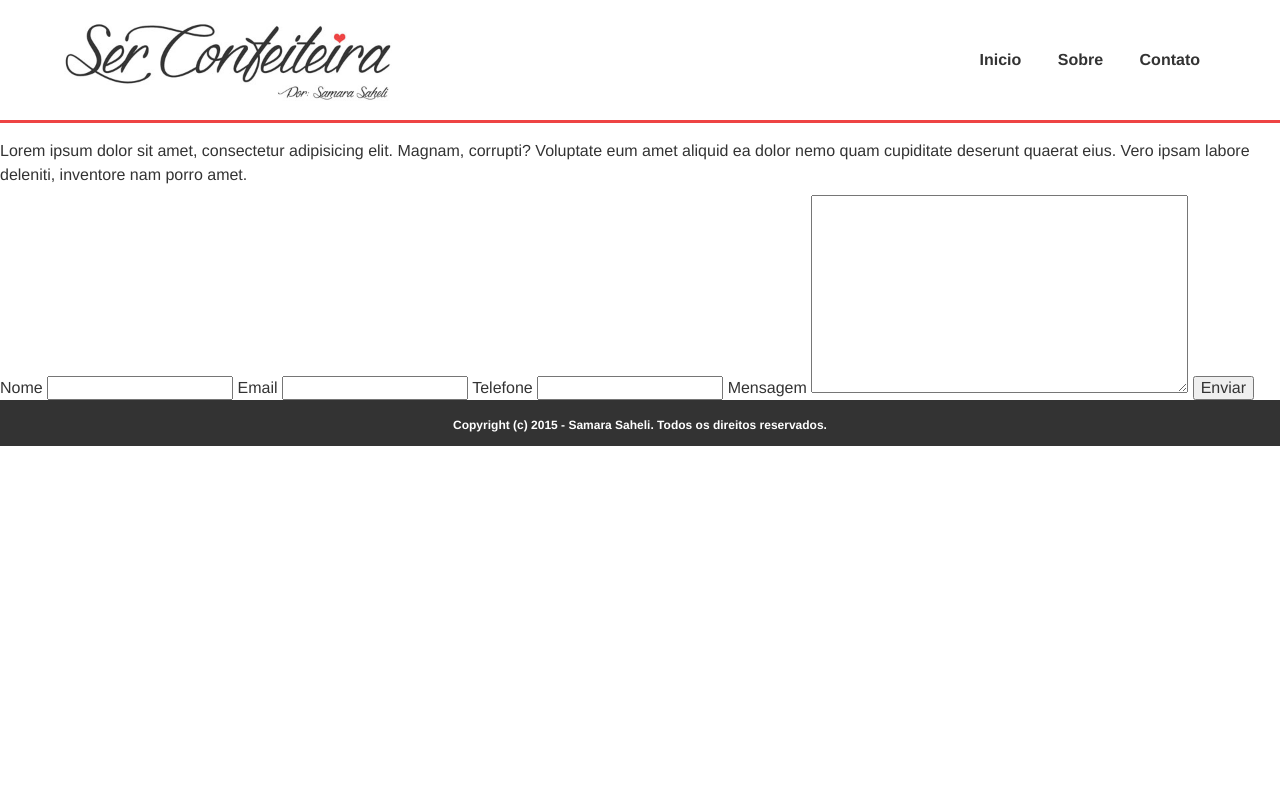
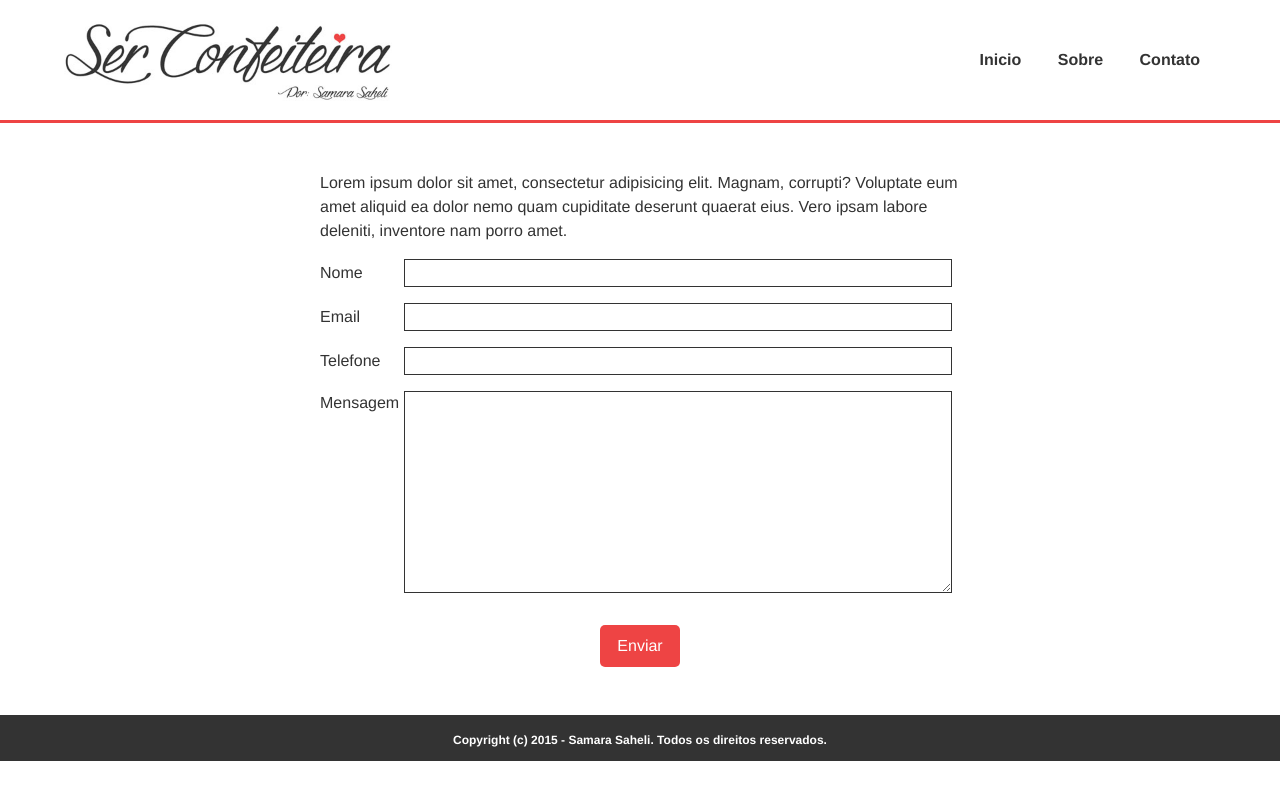
Before and after one commit to cassiocardoso/serconfeiteira, a Jekyll site: the page built from contato.html, in a window 1280 px wide. Shown: the top 800 px of the page. Built offline with Jekyll 4.4.1, drawn with Linux system fonts in a browser that asks for light colours.

Commit message:
Update contact form styling.

```diff
--- a/_sass/components/_buttons.scss
+++ b/_sass/components/_buttons.scss
@@ -14,6 +14,25 @@
   &:hover {
     background-color: darken(color(red), 15%);
     border-color: darken(color(red), 15%);
+    color: color(white);
+    text-decoration: none;
+  }
+}
+
+.btn--primary {
+  background-color: color(red);
+  border: none;
+  border-radius: 5px;
+  color: color(white);
+  display: block;
+  margin: 2rem auto 0 auto;
+  padding: .75rem 1rem;
+  text-align: center;
+  transition: all .4s ease-in-out;
+  width: 5rem;
+
+  &:hover {
+    background-color: darken(color(red), 15%);
     color: color(white);
     text-decoration: none;
   }
--- a/_sass/pages/_about.scss
+++ b/_sass/pages/_about.scss
@@ -6,3 +6,8 @@
   margin: 3rem auto;
   width: $post-snippet-content-width;
 }
+
+.about__title {
+  margin-top: 0;
+  margin-bottom: 2rem;
+}
--- a/_sass/pages/_contact.scss
+++ b/_sass/pages/_contact.scss
@@ -1,3 +1,33 @@
 /* ============================== *\
  * Contact Page
 \* ============================== */
+
+.contact-section {
+  margin: 3rem auto;
+  width: $post-snippet-content-width;
+}
+
+.form-item {
+  margin: 1rem 0;
+}
+
+.contact-label {
+  display: inline-block;
+  width: 80px;
+}
+
+.contact-input {
+  border: 1px solid color(black);
+  outline: none;
+  padding: .25rem .5rem;
+  transition: all .4s ease-in-out;
+  width: 530px;
+
+  &:focus {
+    border-color: color(red);
+  }
+}
+
+.contact-input--message {
+  vertical-align: top;
+}
--- a/contato.html
+++ b/contato.html
@@ -3,22 +3,34 @@ layout: default
 permalink: /contato/
 ---
 
-<p>Lorem ipsum dolor sit amet, consectetur adipisicing elit. Magnam, corrupti?
-  Voluptate eum amet aliquid ea dolor nemo quam cupiditate deserunt quaerat eius.
-  Vero ipsam labore deleniti, inventore nam porro amet.</p>
+<section class="contact-section">
+  <p>Lorem ipsum dolor sit amet, consectetur adipisicing elit. Magnam, corrupti?
+    Voluptate eum amet aliquid ea dolor nemo quam cupiditate deserunt quaerat eius.
+    Vero ipsam labore deleniti, inventore nam porro amet.</p>
 
-<form action="">
-  <label for="name">Nome</label>
-  <input type="text" name="name">
+  <form action="" id="contact-form">
+    <div class="form-item">
+      <label class="contact-label" for="name">Nome</label>
+      <input class="contact-input" type="text" name="name">
+    </div> <!-- /.form-item -->
 
-  <label for="email">Email</label>
-  <input type="email" name="email">
+    <div class="form-item">
+      <label class="contact-label" for="email">Email</label>
+      <input class="contact-input" type="email" name="email">
+    </div> <!-- /.form-item -->
 
-  <label for="phone">Telefone</label>
-  <input type="text" name="phone">
+    <div class="form-item">
+      <label class="contact-label" for="phone">Telefone</label>
+      <input class="contact-input" type="text" name="phone">
+    </div> <!-- /.form-item -->
 
-  <label for="message">Mensagem</label>
-  <textarea name="message" rows="8" cols="40"></textarea>
+    <div class="form-item">
+      <label class="contact-label" for="message">Mensagem</label>
+      <textarea class="contact-input contact-input--message" name="message" rows="8" cols="40"></textarea>
+    </div> <!-- /.form-item -->
 
-  <input type="submit" value="Enviar">
-</form>
+    <div class="form-item">
+      <input type="submit" class="btn--primary" value="Enviar">
+    </div> <!-- /.form-item -->
+  </form>
+</section> <!-- /.contact-section -->
--- a/sobre.html
+++ b/sobre.html
@@ -4,7 +4,7 @@ permalink: /sobre/
 ---
 
 <article class="about-page">
-  <h1>Sobre mim</h1>
+  <h1 class="about__title">Sobre mim</h1>
 
   <img src="/assets/images/foto-perfil.png" alt="Essa sou eu. :)">
 
```
